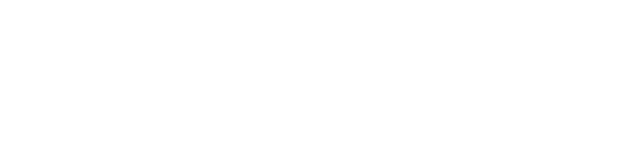
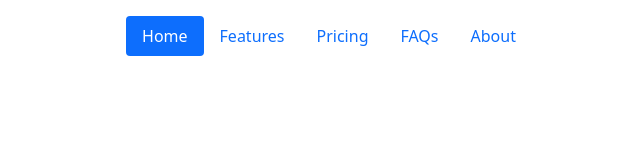
Before and after one commit to irinaching/irinaching.github.io, a plain HTML site: page index.html in a window 1280 px wide. Shown: the whole page, without its empty margins (311-951 px from the left). Drawn offline with nearby package versions, Linux system fonts and the light colour scheme.

Commit message:
Update index.html

```diff
--- a/index.html
+++ b/index.html
@@ -8,6 +8,18 @@
 
   </head>
   <body>
+    <header class="d-flex justify-content-center py-3">
+          <ul class="nav nav-pills">
+            <li class="nav-item"><a href="#" class="nav-link active" aria-current="page">Home</a></li>
+            <li class="nav-item"><a href="#" class="nav-link">Features</a></li>
+            <li class="nav-item"><a href="#" class="nav-link">Pricing</a></li>
+            <li class="nav-item"><a href="#" class="nav-link">FAQs</a></li>
+            <li class="nav-item"><a href="#" class="nav-link">About</a></li>
+          </ul>
+    </header>
+
+
+
 
     <!-- your site content goes here -->
 
```
